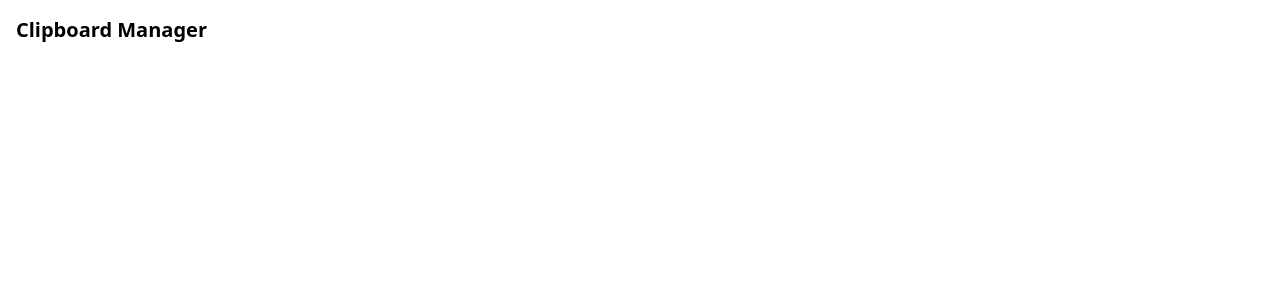
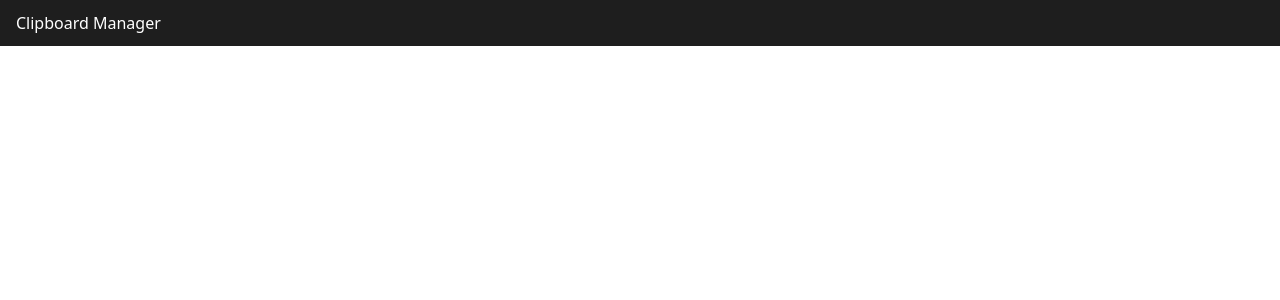
Before and after one commit to adrianojlt/clipx, a React (Vite) app: page / in a window 1280 px wide. Shown: the top 300 px of the page. Built offline with nearby package versions, Linux system fonts and the light colour scheme.

Commit message:
make the main window draggable

```diff
--- a/src-tauri/capabilities/default.json
+++ b/src-tauri/capabilities/default.json
@@ -14,6 +14,7 @@
     "core:window:allow-hide",
     "core:window:allow-show",
     "core:window:allow-set-focus",
-    "core:window:allow-close"
+    "core:window:allow-close",
+    "core:window:allow-start-dragging"
   ]
 }
--- a/src/App.css
+++ b/src/App.css
@@ -1,9 +1,24 @@
 .container {
-  padding: 1rem;
   font-family: system-ui, -apple-system, sans-serif;
+  height: 100vh;
+  display: flex;
+  flex-direction: column;
 }
 
-.container h1 {
-  margin-top: 0;
-  font-size: 1.25rem;
+.title-bar {
+  padding: 0.75rem 1rem;
+  background: #1e1e1e;
+  color: #fff;
+  cursor: grab;
+  user-select: none;
 }
+
+.title-bar:active {
+  cursor: grabbing;
+}
+
+.title-bar h1 {
+  margin: 0;
+  font-size: 1rem;
+  font-weight: 500;
+}
--- a/src/App.jsx
+++ b/src/App.jsx
@@ -11,9 +11,23 @@ function App() {
     return () => window.removeEventListener("keydown", onKey);
   }, []);
 
+  useEffect(() => {
+    const titleBar = document.querySelector(".title-bar");
+    if (!titleBar) return;
+
+    const onMouseDown = async () => {
+      await getCurrentWindow().startDragging();
+    };
+
+    titleBar.addEventListener("mousedown", onMouseDown);
+    return () => titleBar.removeEventListener("mousedown", onMouseDown);
+  }, []);
+
   return (
     <main className="container">
-      <h1>Clipboard Manager</h1>
+      <div className="title-bar">
+        <h1>Clipboard Manager</h1>
+      </div>
     </main>
   );
 }
```
